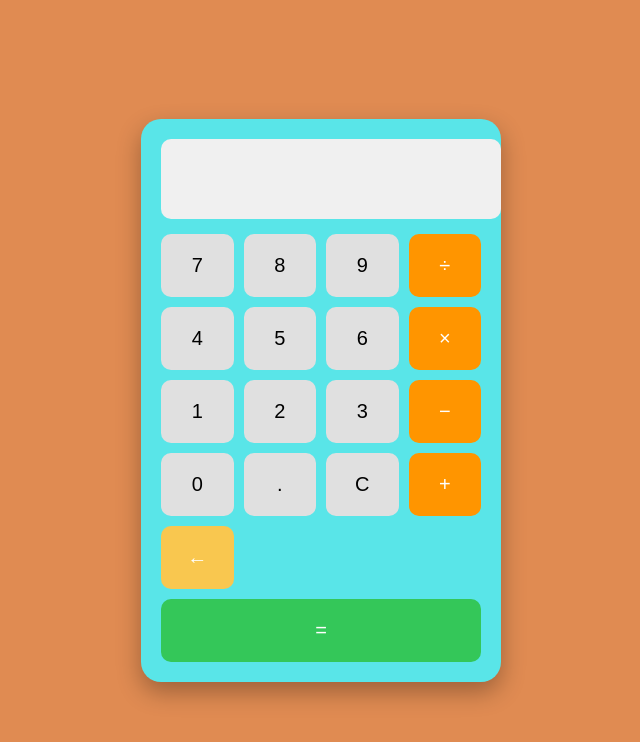
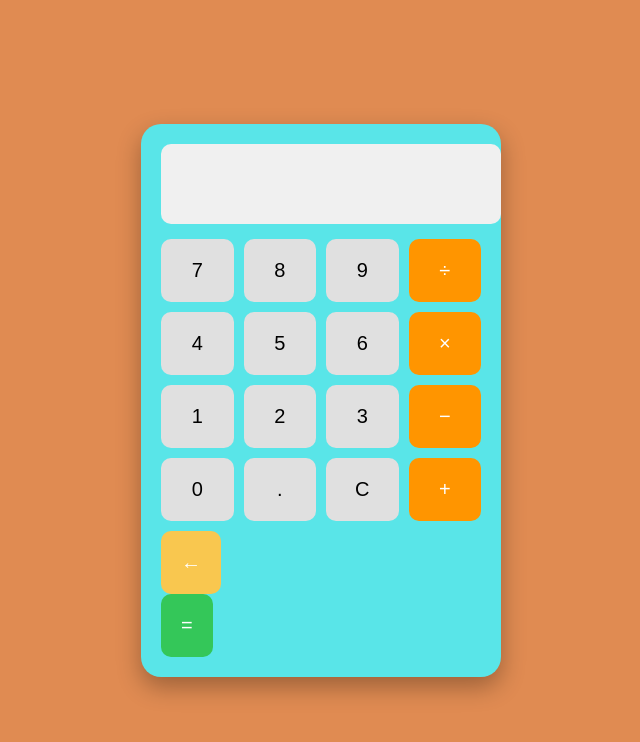
Before and after one commit to guptadeepak155/SCT_WD_2, a plain HTML site: page index.html in a window 1280 px wide. Shown: the whole page, without its empty margins (319-959 px from the left). Drawn offline with Linux system fonts and the light colour scheme.

Commit message:
Update index.html

```diff
--- a/index.html
+++ b/index.html
@@ -1,3 +1,4 @@
+
 <!DOCTYPE html>
 <html lang="en">
 <head>
@@ -29,8 +30,10 @@
       <button class="btn" data-value=".">.</button>
       <button class="btn" id="clear">C</button>
       <button class="btn operator" data-value="+">+</button>
-      <button class="btn" id="backspace">←</button>
-      <button class="btn equal" id="equal">=</button>
+      <div class="row-span">
+        <button class="btn" id="backspace">←</button>
+        <button class="btn equal" id="equal">=</button>
+      </div>
 
     </div>
   </div>
```
